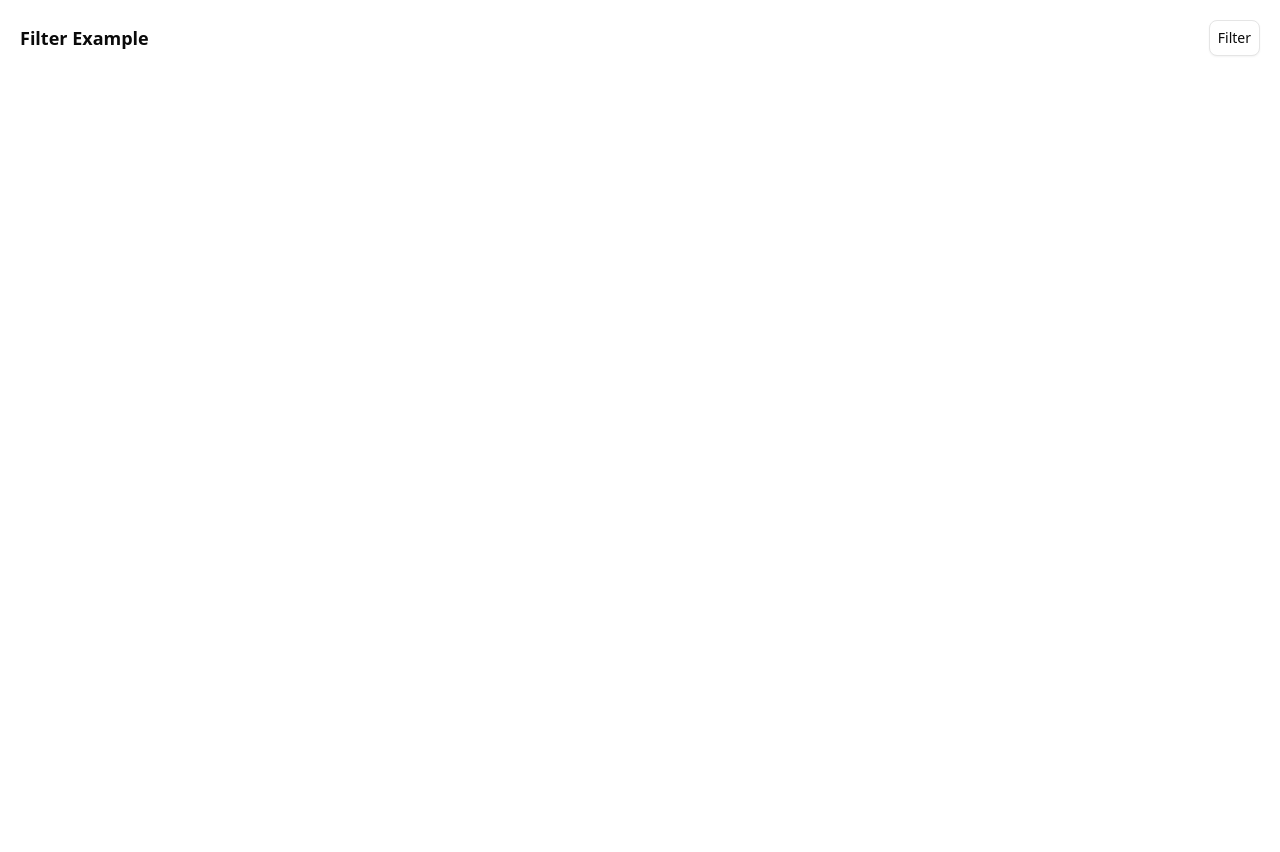
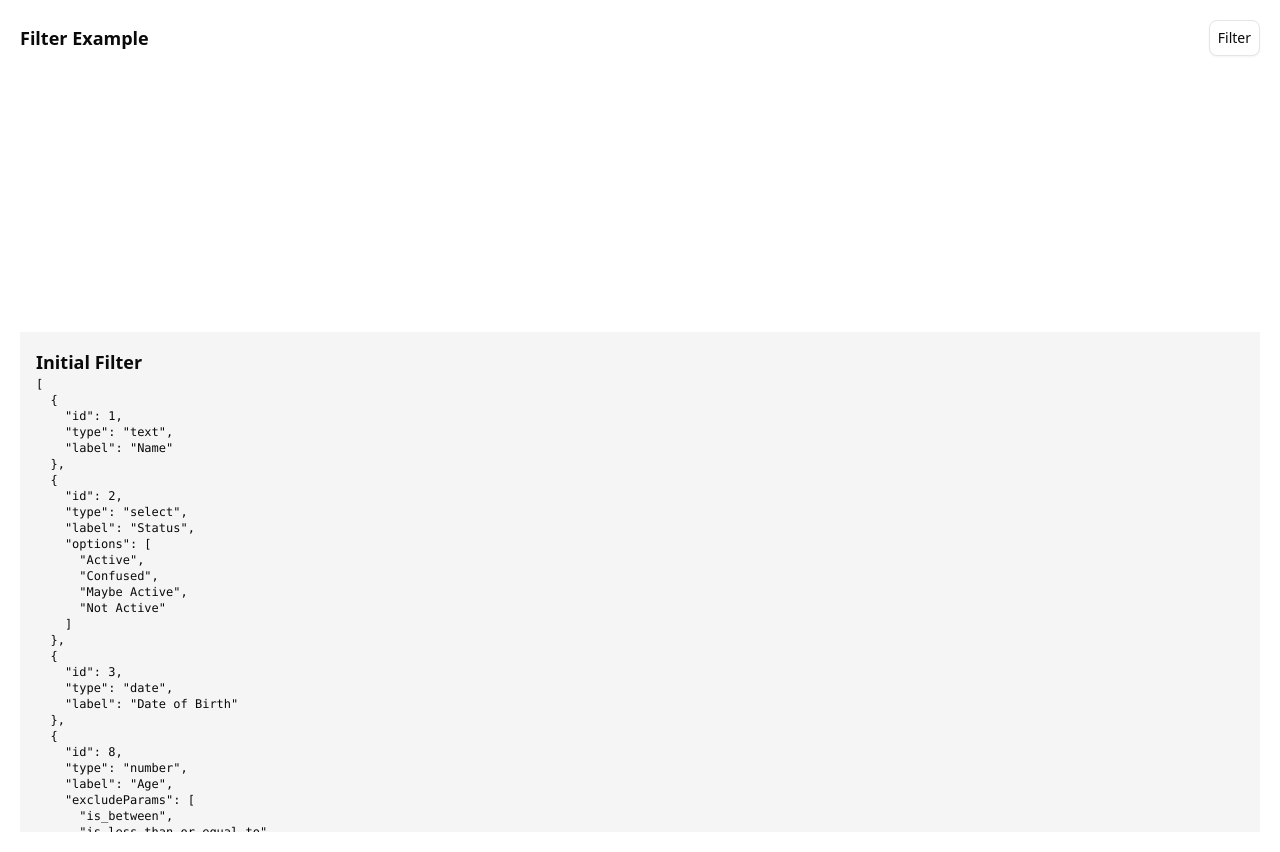
Before and after one commit to memoye/filter-stuff, a React (Vite) app: page / in a window 1280 px wide. Before the commit the page ends 800 px from the top, so only its background shows below. Built offline with nearby package versions, Linux system fonts and the light colour scheme.

Commit message:
Update demo

```diff
--- a/src/App.tsx
+++ b/src/App.tsx
@@ -45,6 +45,17 @@ const initialFilter: TFilterItem[] = [
     label: "Date of Birth",
   },
   {
+    id: 8,
+    type: "number",
+    label: "Age",
+    excludeParams: [
+      "is_between",
+      "is_less_than_or_equal_to",
+      "is_greater_than_or_equal_to",
+      "is_not",
+    ],
+  },
+  {
     id: 4,
     type: "number",
     label: "Amount",
@@ -65,12 +76,6 @@ const initialFilter: TFilterItem[] = [
     type: "select",
     label: "Fav Emoji",
     options: ["😅", "🤙", "🥥", "🎉"],
-  },
-  {
-    id: 8,
-    type: "number",
-    label: "Age",
-    excludeParams: ["is_between"],
   },
 ];
 
@@ -115,6 +120,13 @@ function App() {
           onReset={handleReset}
         />
       )}
+
+      <div className="max-h-[500px] overflow-y-auto bg-muted p-4 mt-64">
+        <h2 className="text-lg font-semibold">Initial Filter</h2>
+        <pre className="text-xs">
+          <code>{JSON.stringify(initialFilter, null, 2)}</code>
+        </pre>
+      </div>
     </main>
   );
 }
```
